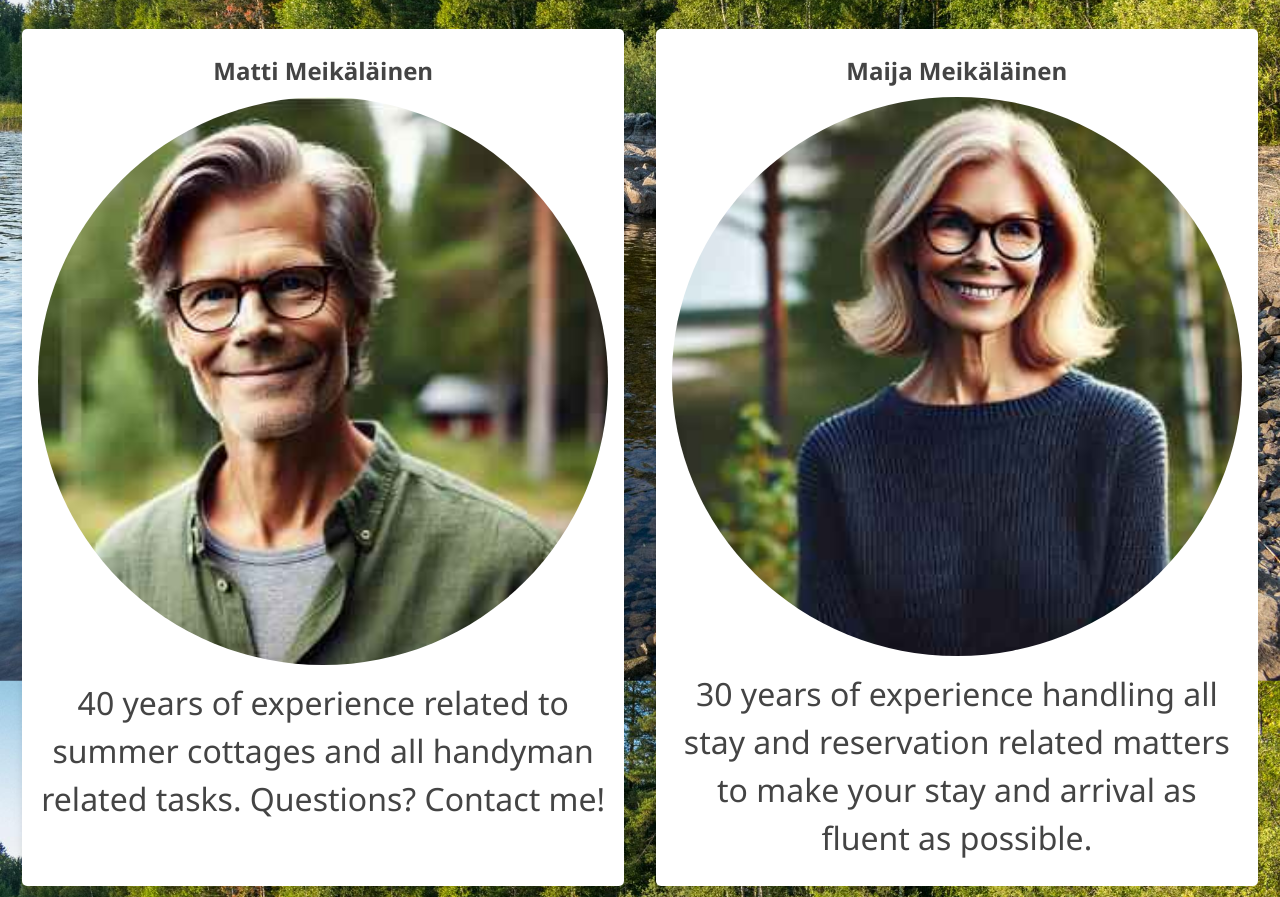
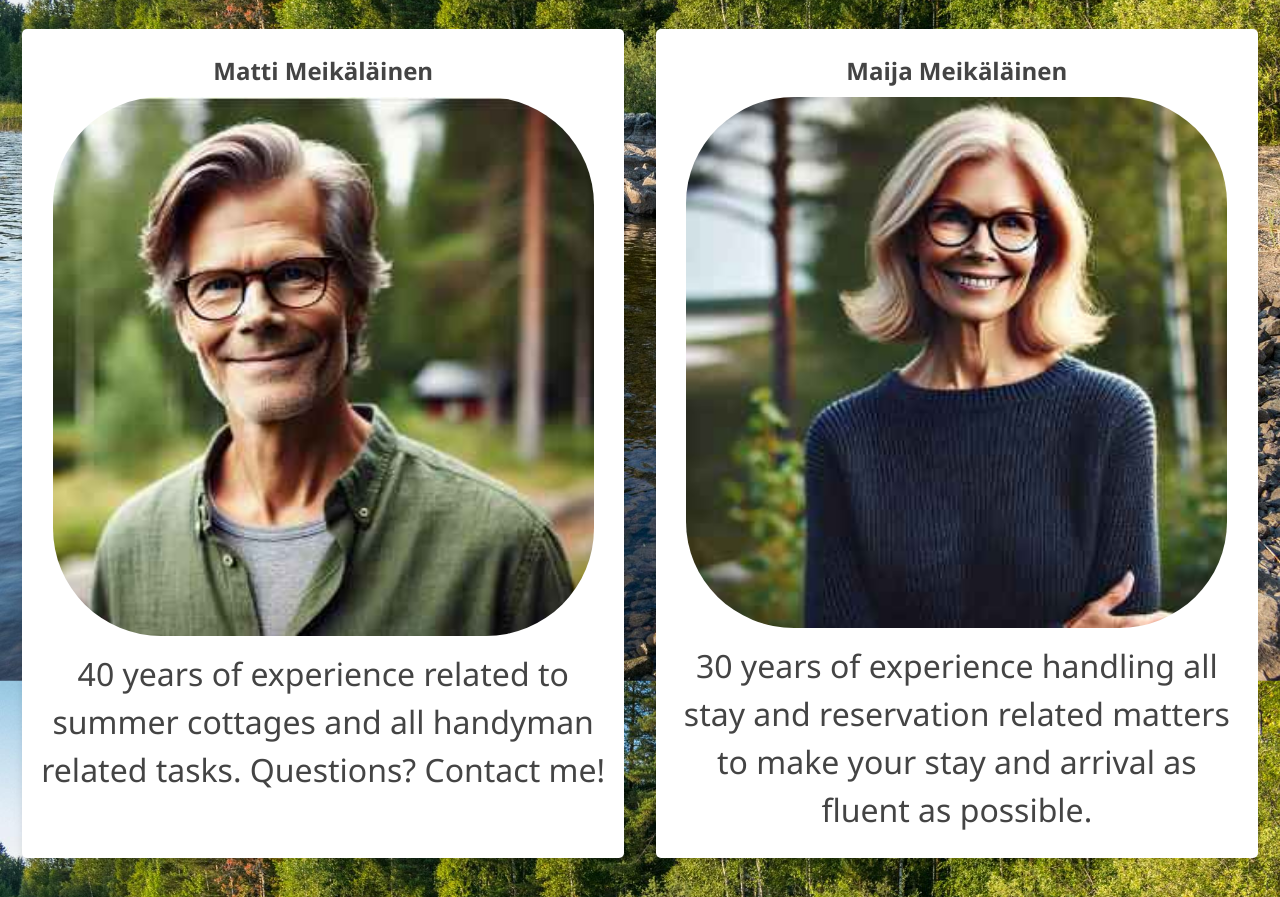
Before and after one commit to ArttuJahva/Software-development, a website: page Course_Work/Project_work/dist/extras_and_staff.html in a window 1280 px wide. Shown: the part 1026-1923 px from the top of the page. Drawn offline with Linux system fonts and the light colour scheme.

Commit message:
Photo fixes for deployed website

```diff
--- a/Course_Work/Project_work/scss/main.scss
+++ b/Course_Work/Project_work/scss/main.scss
@@ -173,13 +173,11 @@ main {
     justify-items: center;
 
     .staff-box {
-      cursor: not-allowed;
       background: #fff;
       border-radius: 5px;
       box-shadow: 0 4px 8px rgba(0, 0, 0, 0.1);
       overflow: hidden;
       transition: transform 0.3s ease-in-out;
-      cursor: pointer;
       width: 100%;
       max-width: 700px;
       min-width: 300px;
@@ -187,9 +185,11 @@ main {
       padding: 1rem;
 
       .staff-photo {
-        width: 100%;
+        cursor: not-allowed;
+        width: 95%;
+        height: 75%;
         height: auto;
-        border-radius: 50%;
+        border-radius: 20%;
         object-fit: cover;
       }
 
```
Also changed, not shown: Course_Work/Project_work/dist/css/main.css, Course_Work/Project_work/dist/img/menu_image.jpg, Course_Work/Project_work/dist/img/menu_image_original.jpg (added), Course_Work/Project_work/dist/index.html, Course_Work/Project_work/dist/kollola3.html.
